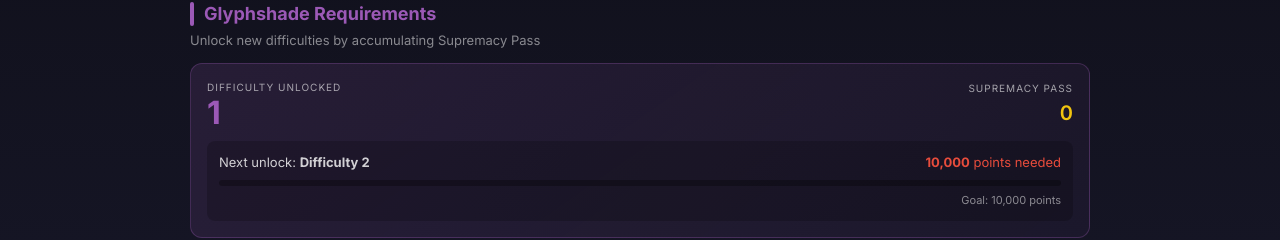
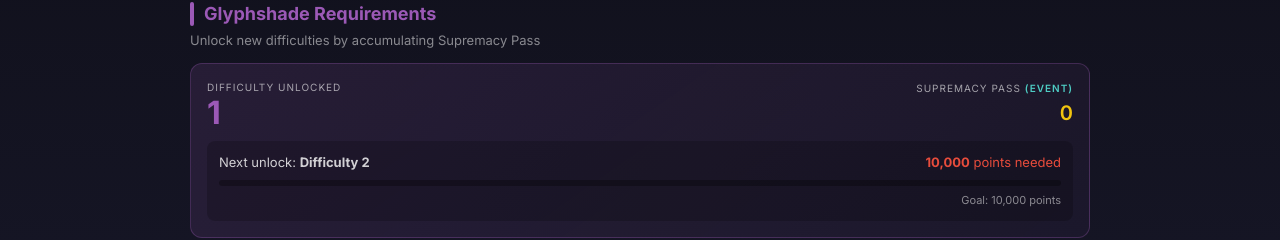
Before and after one commit to Sacrifar/Supremacy-Calculator, a React (Vite) app: page / in a window 1280 px wide. Shown: the part 576-816 px from the top of the page. Built offline with nearby package versions, Linux system fonts and the light colour scheme.

Commit message:
feat: Implement Supremacy Calculator application, including Gliphshade requirements display and user input for points.

```diff
--- a/src/App.tsx
+++ b/src/App.tsx
@@ -1,3 +1,4 @@
+import { useState } from 'react';
 import { useSupremacyCalc } from './hooks/useSupremacyCalc';
 import { Header } from './components/Header';
 import { ClassificheSection } from './components/ClassificheSection';
@@ -8,6 +9,8 @@ import { DAILY_MODES, WEEKLY_MODES, DAILY_MISSIONS } from './data/gameData';
 import { SpeedInsights } from '@vercel/speed-insights/react';
 import { Analytics } from '@vercel/analytics/react';
 import './App.css';
+
+export type ProjectionMode = 'event' | 'daily' | 'weekly';
 
 function App() {
   const {
@@ -28,12 +31,30 @@ function App() {
     loadDataFromFile,
   } = useSupremacyCalc();
 
+  const [projectionMode, setProjectionMode] = useState<ProjectionMode>('event');
+
   const points = calculatePoints();
   const eventPoints = calculateEventTotal();
 
   // Check if Supreme Arena is closed (Monday or Tuesday in UTC)
   const now = new Date();
   const isArenaClosed = now.getUTCDay() === 1 || now.getUTCDay() === 2;
+
+  // Calculate projected points based on projection mode
+  const dailyRate = eventPoints.dailyRankings + eventPoints.dailyMissions;
+  const weeklyRate = (dailyRate * 7) + eventPoints.weeklyRankings;
+
+  const getProjectedPoints = (): number => {
+    switch (projectionMode) {
+      case 'daily':
+        return currentPoints + dailyRate;
+      case 'weekly':
+        return currentPoints + weeklyRate;
+      case 'event':
+      default:
+        return currentPoints + eventPoints.eventTotal;
+    }
+  };
 
   return (
     <div className="app">
@@ -46,6 +67,8 @@ function App() {
           onReset={resetAll}
           onSaveData={saveDataToFile}
           onLoadData={loadDataFromFile}
+          projectionMode={projectionMode}
+          setProjectionMode={setProjectionMode}
         />
 
         <EventTimer
@@ -54,11 +77,14 @@ function App() {
         />
 
         <GlifoscuroSection
-          projectedPoints={currentPoints + eventPoints.eventTotal}
+          projectedPoints={getProjectedPoints()}
           currentPoints={currentPoints}
-          dailyPoints={eventPoints.dailyRankings + eventPoints.dailyMissions}
+          arenaPoints={eventPoints.arenaPoints}
+          dreamRealmPoints={eventPoints.dreamRealmPoints}
+          dailyMissions={eventPoints.dailyMissions}
           weeklyPoints={eventPoints.weeklyRankings}
           eventEndDate={eventEndDate}
+          projectionMode={projectionMode}
         />
 
         <div className="guild-size-section">
--- a/src/components/GlifoscuroSection.css
+++ b/src/components/GlifoscuroSection.css
@@ -93,6 +93,12 @@
     font-size: 20px;
     font-weight: 600;
     color: #f1c40f;
+}
+
+.projection-indicator {
+    color: #4ecdc4;
+    font-weight: 600;
+    margin-left: 4px;
 }
 
 .next-unlock {
--- a/src/components/GlifoscuroSection.tsx
+++ b/src/components/GlifoscuroSection.tsx
@@ -1,20 +1,27 @@
 import { GLIFOSCURO_REQUIREMENTS } from '../data/gameData';
+import type { ProjectionMode } from '../App';
 import './GlifoscuroSection.css';
 
 interface GlifoscuroSectionProps {
     projectedPoints: number;
     currentPoints: number;
-    dailyPoints: number;
+    arenaPoints: number;
+    dreamRealmPoints: number;
+    dailyMissions: number;
     weeklyPoints: number;
     eventEndDate: Date;
+    projectionMode: ProjectionMode;
 }
 
 export function GlifoscuroSection({
     projectedPoints,
     currentPoints,
-    dailyPoints,
+    arenaPoints,
+    dreamRealmPoints,
+    dailyMissions,
     weeklyPoints,
-    eventEndDate
+    eventEndDate,
+    projectionMode
 }: GlifoscuroSectionProps) {
     // Calculate unlock date for a difficulty
     const calculateUnlockDate = (requiredPoints: number): Date | null => {
@@ -23,21 +30,56 @@ export function GlifoscuroSection({
         }
 
         const pointsNeeded = requiredPoints - currentPoints;
-        if (dailyPoints <= 0) return null;
+        const totalDailyPoints = arenaPoints + dreamRealmPoints + dailyMissions;
+        if (totalDailyPoints <= 0) return null;
 
-        // Average points per day (weekly points / 7 + daily points)
-        const avgPointsPerDay = dailyPoints + (weeklyPoints / 7);
-        const daysNeeded = Math.ceil(pointsNeeded / avgPointsPerDay);
+        // Iterate day by day starting from TODAY to match the event projection.
+        // Game resets at 00:00 UTC daily:
+        //   - SA & Dream Realm rankings from previous day are awarded (SA closed Mon/Tue)
+        //   - Daily missions count immediately
+        //   - Weekly rankings awarded on Monday reset
+        let accumulatedPoints = 0;
+        const now = new Date();
+        const startYear = now.getUTCFullYear();
+        const startMonth = now.getUTCMonth();
+        const startDay = now.getUTCDate();
 
-        const unlockDate = new Date();
-        unlockDate.setDate(unlockDate.getDate() + daysNeeded);
+        // Start from day 0 (today) to be consistent with daysRemaining in projection
+        for (let day = 0; day < 366; day++) {
+            const checkDate = new Date(Date.UTC(startYear, startMonth, startDay + day));
+            const dayOfWeek = checkDate.getUTCDay();
+            const isMonday = dayOfWeek === 1;
+            const isTuesday = dayOfWeek === 2;
 
-        // Check if within event period
-        if (unlockDate > eventEndDate) {
-            return null; // Won't unlock during event
+            // Check if this day is still within the event period
+            if (checkDate > eventEndDate) break;
+
+            // Add daily points:
+            // - Arena rankings only on open days (Mon/Tue are closed)
+            // - Dream Realm rankings every day
+            // - Missions every day
+            if (isMonday || isTuesday) {
+                accumulatedPoints += dreamRealmPoints + dailyMissions;
+            } else {
+                accumulatedPoints += totalDailyPoints;
+            }
+
+            // Add weekly points on Monday (weekly reset day)
+            if (isMonday) {
+                accumulatedPoints += weeklyPoints;
+            }
+
+            // Check if we've accumulated enough
+            if (accumulatedPoints >= pointsNeeded) {
+                // Rankings are awarded at the next daily reset (00:00 UTC of the next day)
+                // So the actual unlock date is the day after the play day
+                const unlockDate = new Date(Date.UTC(startYear, startMonth, startDay + day + 1));
+                if (unlockDate > eventEndDate) return null;
+                return unlockDate;
+            }
         }
 
-        return unlockDate;
+        return null; // Won't unlock during event
     };
 
     // Format date as dd/mm
@@ -103,7 +145,12 @@ export function GlifoscuroSection({
                             <span className="unlock-value">{unlockedDifficulty}</span>
                         </div>
                         <div className="points-display">
-                            <span className="points-label">Supremacy Pass</span>
+                            <span className="points-label">
+                                Supremacy Pass
+                                <span className="projection-indicator">
+                                    ({projectionMode === 'daily' ? '1D' : projectionMode === 'weekly' ? '7D' : 'Event'})
+                                </span>
+                            </span>
                             <span className="points-value">{projectedPoints.toLocaleString()}</span>
                         </div>
                     </div>
@@ -143,11 +190,13 @@ export function GlifoscuroSection({
                         const isNext = nextUnlock && req.difficulty === nextUnlock.difficulty;
                         // Show unlock date for difficulties not yet unlocked with current points
                         const unlockDate = !isCurrentlyUnlocked ? calculateUnlockDate(req.requiredPoints) : null;
+                        // Check if this difficulty won't be unlockable before event ends
+                        const wontUnlock = !isCurrentlyUnlocked && !unlockDate && (arenaPoints + dreamRealmPoints + dailyMissions) > 0;
 
                         return (
                             <div
                                 key={req.difficulty}
-                                className={`difficulty-card ${isUnlocked ? 'unlocked' : 'locked'} ${isCurrent ? 'current' : ''} ${isNext ? 'next' : ''}`}
+                                className={`difficulty-card ${isUnlocked ? 'unlocked' : 'locked'} ${isCurrent ? 'current' : ''} ${isNext ? 'next' : ''} ${wontUnlock ? 'unreachable' : ''}`}
                             >
                                 <span className="difficulty-number">{req.difficulty}</span>
                                 <span className="difficulty-req">
@@ -159,6 +208,9 @@ export function GlifoscuroSection({
                                 {unlockDate && (
                                     <span className="unlock-date">📅 {formatDate(unlockDate)}</span>
                                 )}
+                                {wontUnlock && (
+                                    <span className="unlock-date unreachable">⚠️ N/A</span>
+                                )}
                             </div>
                         );
                     })}
--- a/src/components/Header.tsx
+++ b/src/components/Header.tsx
@@ -1,5 +1,5 @@
-import { useState } from 'react';
 import type { PointsSummary, EventPointsSummary } from '../types';
+import type { ProjectionMode } from '../App';
 import './Header.css';
 
 interface HeaderProps {
@@ -10,10 +10,11 @@ interface HeaderProps {
     onReset: () => void;
     onSaveData: () => void;
     onLoadData: () => void;
+    projectionMode: ProjectionMode;
+    setProjectionMode: (mode: ProjectionMode) => void;
 }
 
-export function Header({ points, eventPoints, currentPoints, setCurrentPoints, onReset, onSaveData, onLoadData }: HeaderProps) {
-    const [projectionMode, setProjectionMode] = useState<'event' | 'daily' | 'weekly'>('event');
+export function Header({ points, eventPoints, currentPoints, setCurrentPoints, onReset, onSaveData, onLoadData, projectionMode, setProjectionMode }: HeaderProps) {
 
     const handleAddDailyPoints = () => {
         const dailyRate = eventPoints.dailyRankings + eventPoints.dailyMissions;
--- a/src/hooks/useSupremacyCalc.ts
+++ b/src/hooks/useSupremacyCalc.ts
@@ -202,6 +202,8 @@ export function useSupremacyCalc() {
             ...points,
             daysRemaining,
             weeksRemaining,
+            arenaPoints,
+            dreamRealmPoints: otherDailyPoints,
             totalDailyPoints,
             totalWeeklyPoints,
             eventTotal: totalDailyPoints + totalWeeklyPoints,
--- a/src/types/index.ts
+++ b/src/types/index.ts
@@ -48,6 +48,8 @@ export interface PointsSummary {
 export interface EventPointsSummary extends PointsSummary {
   daysRemaining: number;
   weeksRemaining: number;
+  arenaPoints: number;       // Supreme Arena daily points (closed Mon/Tue)
+  dreamRealmPoints: number;  // Dream Realm daily points (every day)
   totalDailyPoints: number;  // (dailyRankings + dailyMissions) * daysRemaining
   totalWeeklyPoints: number; // weeklyRankings * weeksRemaining
   eventTotal: number;        // totalDailyPoints + totalWeeklyPoints
```
